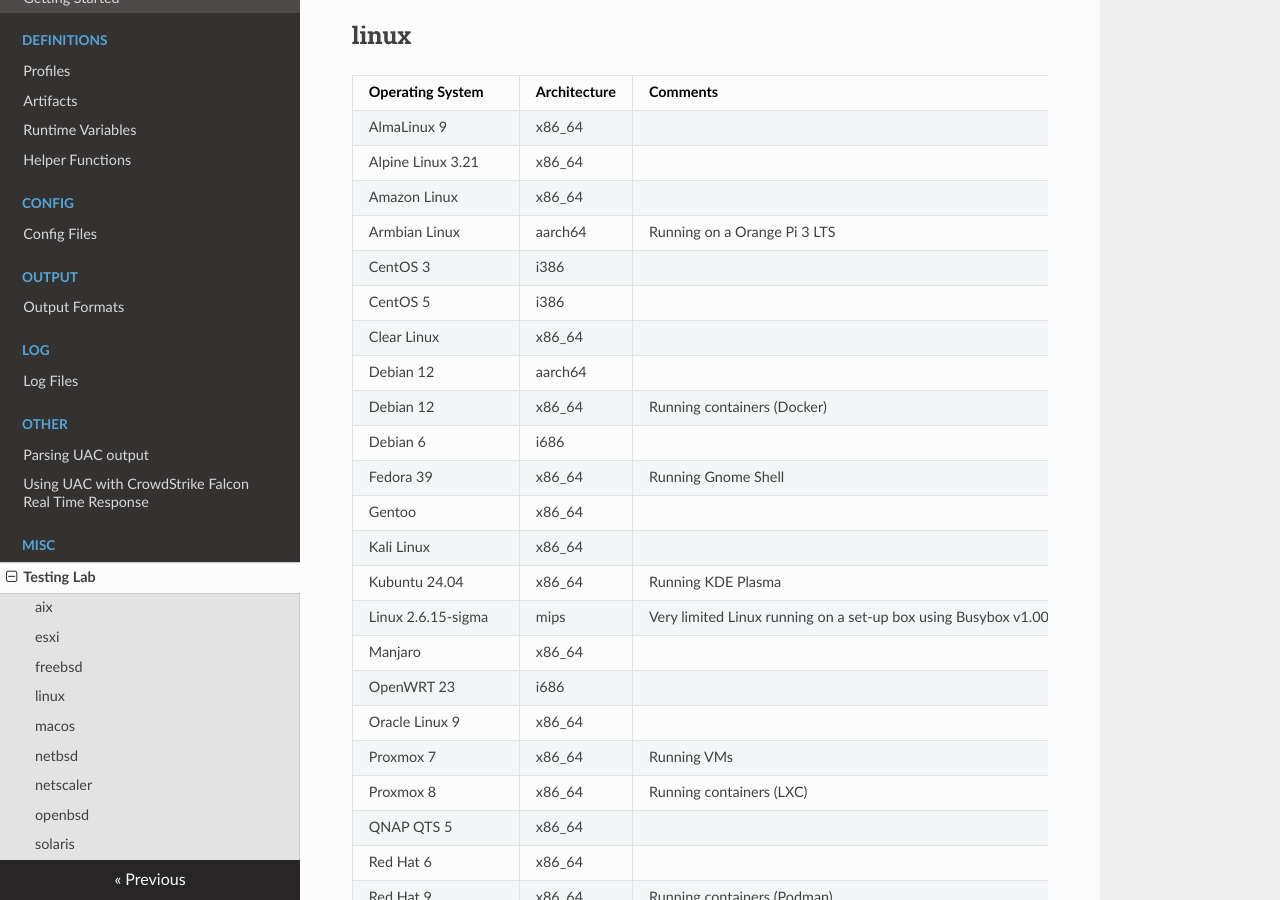
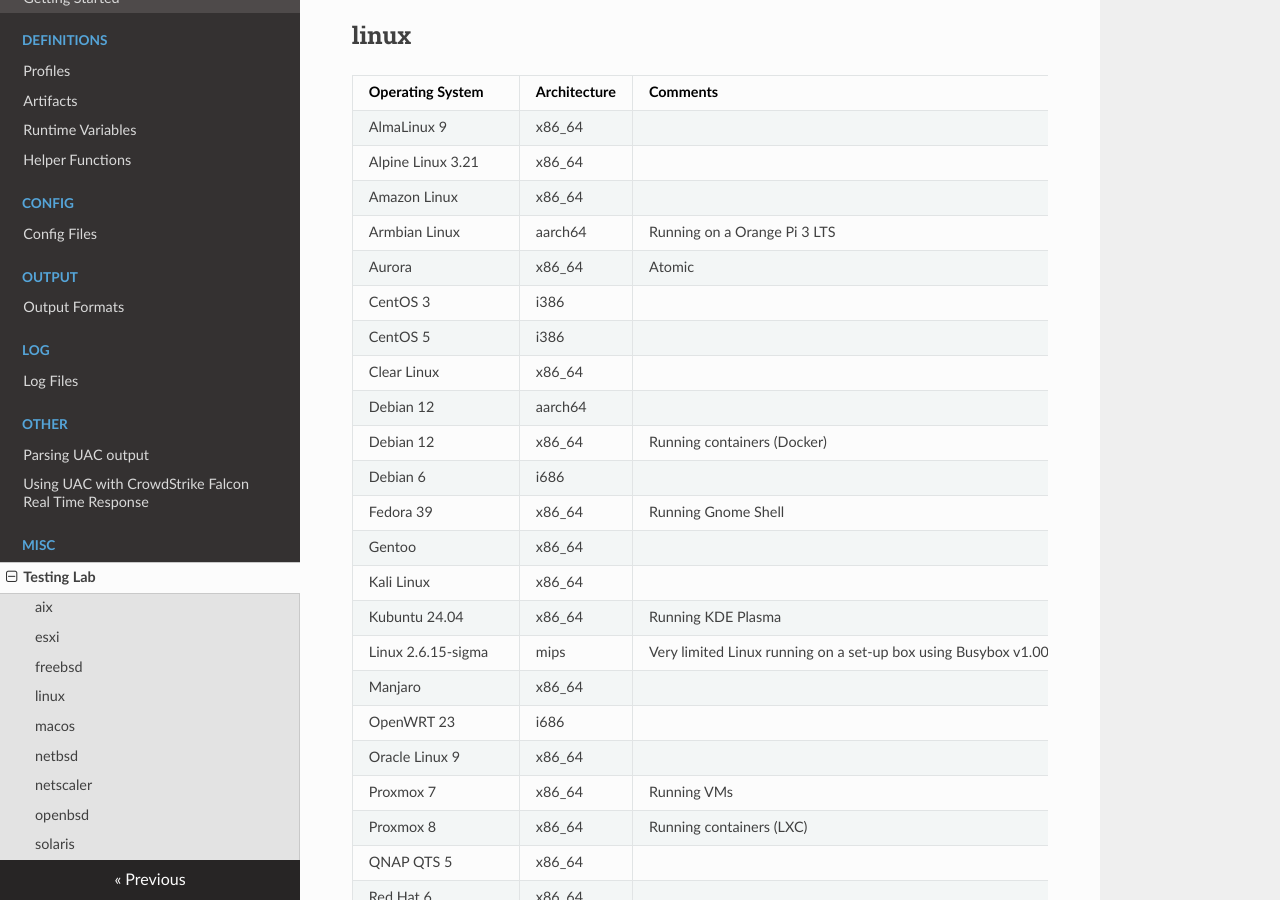
Before and after one commit to tclahr/uac-docs, an MkDocs documentation site: the page built from docs/testing_lab.md, in a window 1280 px wide and 900 px high, scrolled down 1227 px. Built offline with MkDocs 1.6.1, drawn with Linux system fonts in a browser that asks for light colours; nearby versions of some CDN libraries.

Commit message:
add aurora linux

```diff
--- a/docs/testing_lab.md
+++ b/docs/testing_lab.md
@@ -45,6 +45,7 @@
 |Alpine Linux 3.21|x86_64||
 |Amazon Linux|x86_64||
 |Armbian Linux|aarch64|Running on a Orange Pi 3 LTS|
+|Aurora|x86_64|Atomic|
 |CentOS 3|i386||
 |CentOS 5|i386||
 |Clear Linux|x86_64||
```
